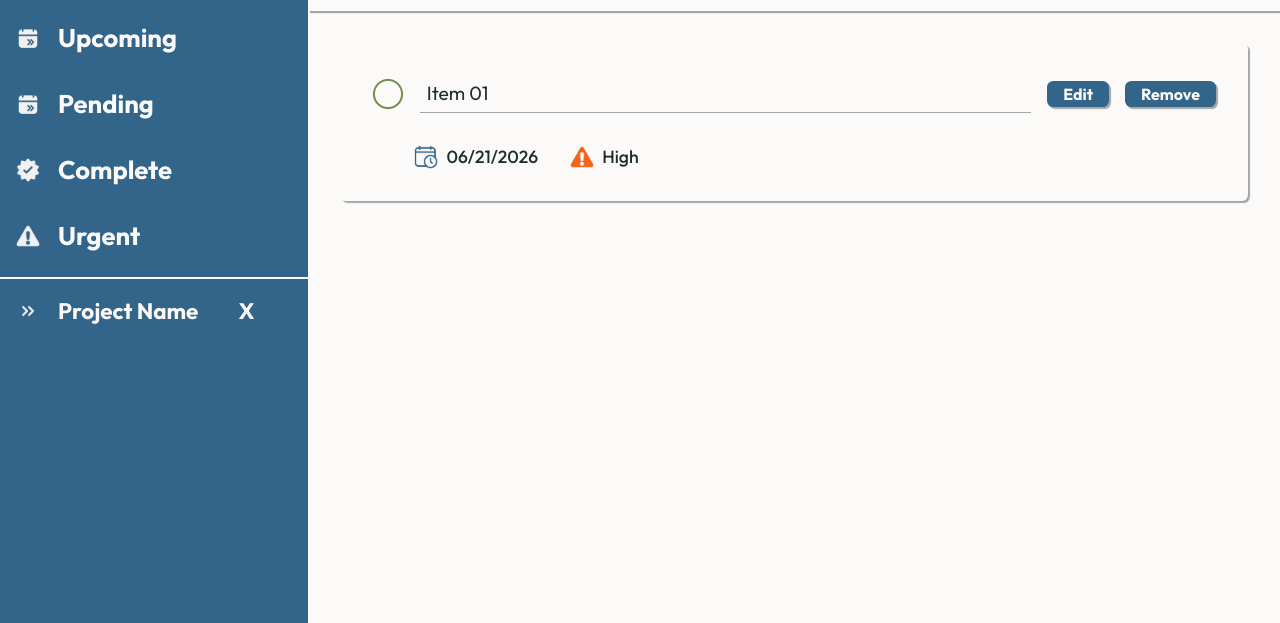
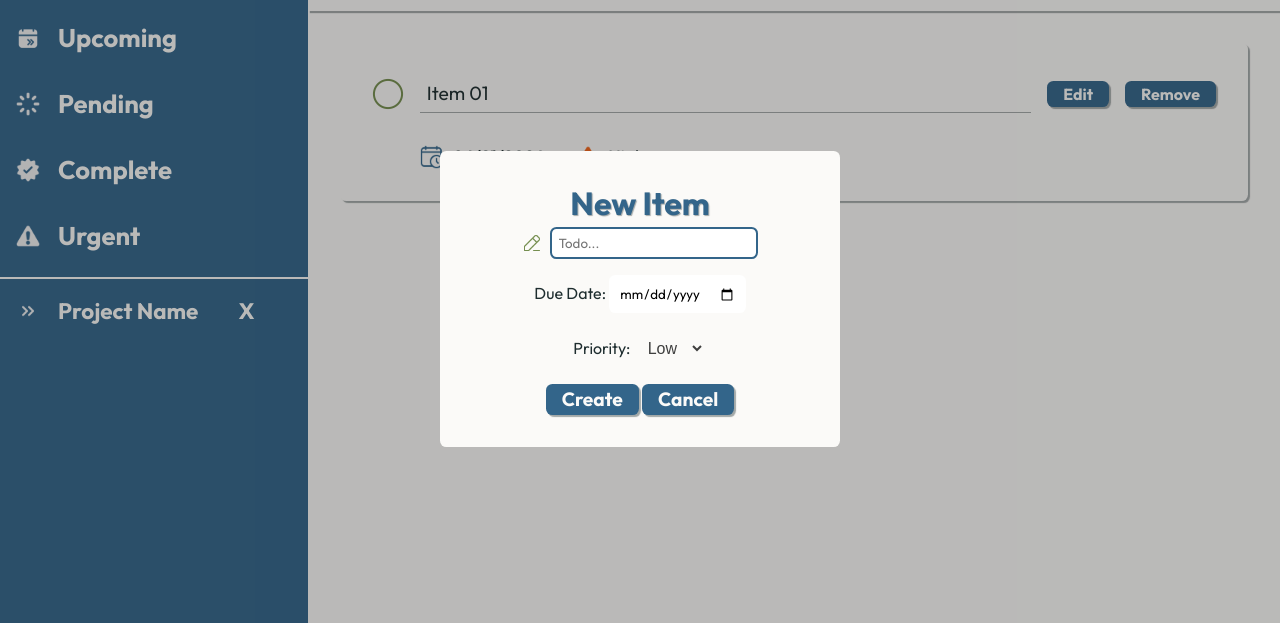
Before and after one commit to Neitodesu/odin-listify, a website built with webpack: page src/template.html in a window 1280 px wide. Both pictures are taken after a click on the button "+ Add Item". Shown: the part 101-724 px from the top of the page. Built offline with nearby package versions, Linux system fonts and the light colour scheme; a web font is replaced by a local one.

Commit message:
added add todo modal

```diff
--- a/src/index.js
+++ b/src/index.js
@@ -1 +1,18 @@
 import './styles.css';
+
+const newTodoBtn = document.querySelector('#addItemBtn');
+const todoModal = document.querySelector('#newTodoModal');
+const todoModalBackdrop = document.querySelector('.todo-modal-backdrop');
+const todoModalDetails = document.querySelector('.todo-modal-container');
+
+todoModalDetails.addEventListener('click', (e) => {
+  e.stopPropagation();
+});
+
+newTodoBtn.addEventListener('click', () => {
+  todoModal.showModal();
+});
+
+todoModalBackdrop.addEventListener('click', () => {
+  todoModal.close();
+});
--- a/src/styles.css
+++ b/src/styles.css
@@ -210,7 +210,7 @@
   display: grid;
   grid-template-columns: auto 1fr;
   column-gap: 2rem;
-  margin-left: 42px;
+  margin-left: 48px;
 
   p {
     font-size: 1.1rem;
@@ -281,3 +281,117 @@ footer {
     }
   }
 }
+
+#newTodoModal {
+  z-index: 10;
+  border: none;
+
+  .todo-modal-backdrop {
+    position: fixed;
+    left: 0;
+    top: 0;
+    width: 100%;
+    height: 100%;
+    background-color: #1f1f1f33;
+    display: flex;
+    align-items: center;
+    justify-content: center;
+  }
+
+  .todo-modal-container {
+    padding: 2rem;
+    width: 400px;
+    background-color: #fbfaf8;
+    border-radius: 0.4rem;
+    text-align: center;
+
+    .todo-modal-top {
+      display: flex;
+      flex-direction: column;
+      gap: 0.2rem;
+      margin-bottom: 1rem;
+
+      h3 {
+        font-size: 2rem;
+        color: #33658a;
+        text-shadow: 1px 1px 1px #1e2d2f66;
+      }
+
+      .todo-modal-input {
+        display: flex;
+        align-items: center;
+        justify-content: center;
+        gap: 0.5rem;
+
+        img {
+          width: 20px;
+          height: 100%;
+        }
+      }
+
+      input {
+        color: #1e2d2f;
+        padding: 0.4rem;
+        border-radius: 0.4rem;
+        border: 2px solid transparent;
+
+        &:focus {
+          outline: none;
+          border: 2px solid #33658a;
+        }
+      }
+    }
+
+    .todo-modal-details {
+      display: flex;
+      flex-direction: column;
+      align-items: center;
+      justify-content: center;
+      gap: 1rem;
+      color: #1e2d2f;
+      margin-bottom: 1rem;
+
+      #datePicker {
+        border-radius: 0.4rem;
+        border: 2px solid transparent;
+        padding: 0.5rem;
+
+        &:focus {
+          outline: none;
+          border: 2px solid #33658a;
+        }
+      }
+
+      select {
+        background-color: #fbfaf8;
+        border: 2px solid transparent;
+        border-radius: 0.4rem;
+        padding: 0.5rem;
+        font-size: 1rem;
+        font-weight: 500;
+        color: #3f3f3f;
+
+        &:focus {
+          border: 2px solid #33658a;
+        }
+      }
+    }
+
+    .todo-modal-buttons button {
+      background-color: #33658a;
+      color: var(--white);
+      font-size: 1.2rem;
+      font-weight: 700;
+      padding: 0.2rem 1rem;
+      border: transparent;
+      border-radius: 0.4rem;
+      box-shadow: 2px 2px 1px 0px #1e2d2f66;
+      cursor: pointer;
+      transition: all 0.05s ease-out;
+
+      &:hover {
+        color: #f6ae2d;
+      }
+    }
+  }
+}
--- a/src/template.html
+++ b/src/template.html
@@ -24,10 +24,9 @@
               <button>Upcoming</button>
             </div>
             <div class="fast-link">
-              <img src="./assets/upcoming.png" alt="Sort upcoming items" />
+              <img src="./assets/pending-icon.png" alt="Sort upcoming items" />
               <button>Pending</button>
             </div>
-
             <div class="fast-link">
               <img
                 src="./assets/complete-icon.png"
@@ -52,6 +51,39 @@
           <button><span>+</span>New List</button>
         </div>
       </div>
+      <dialog id="newTodoModal">
+        <div class="todo-modal-backdrop">
+          <div class="todo-modal-container">
+            <div class="todo-modal-top">
+              <h3>New Item</h3>
+              <div class="todo-modal-input">
+                <label for="newTodoInput">
+                  <img src="./assets/pen-edit.png" alt="" />
+                </label>
+                <input type="text" id="newTodoInput" placeholder="Todo..." />
+              </div>
+            </div>
+            <div class="todo-modal-details">
+              <div class="date-details">
+                <label for="datePicker">Due Date:</label>
+                <input type="date" id="datePicker" />
+              </div>
+              <div class="priority-details">
+                <label for="priorityPicker">Priority:</label>
+                <select>
+                  <option value="low">Low</option>
+                  <option value="med">Med</option>
+                  <option value="high">High</option>
+                </select>
+              </div>
+            </div>
+            <div class="todo-modal-buttons">
+              <button>Create</button>
+              <button>Cancel</button>
+            </div>
+          </div>
+        </div>
+      </dialog>
       <div class="workspace-container" id="workspace">
         <div class="workspace-header">
           <h2>Project Name</h2>
@@ -79,7 +111,7 @@
           </div>
         </div>
         <footer>
-          <div class="add-item-btn">
+          <div class="add-item-btn" id="addItemBtn">
             <button>+ Add Item</button>
           </div>
           <div class="credits">
```
Also changed, not shown: src/assets/pen-edit.png (added).
